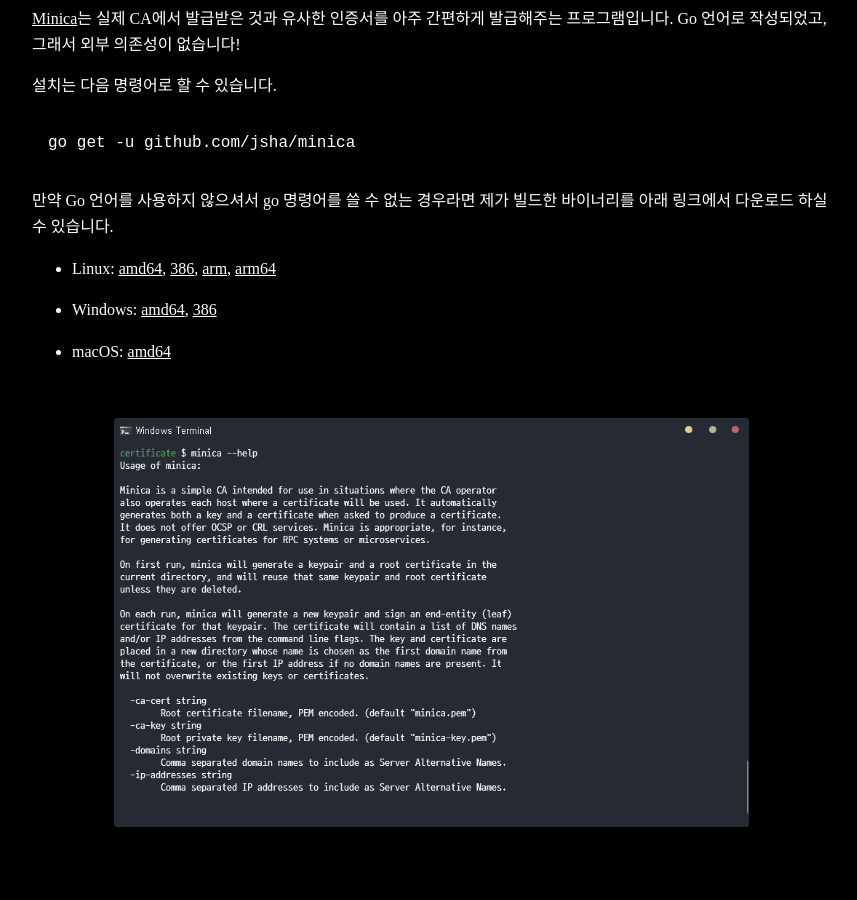
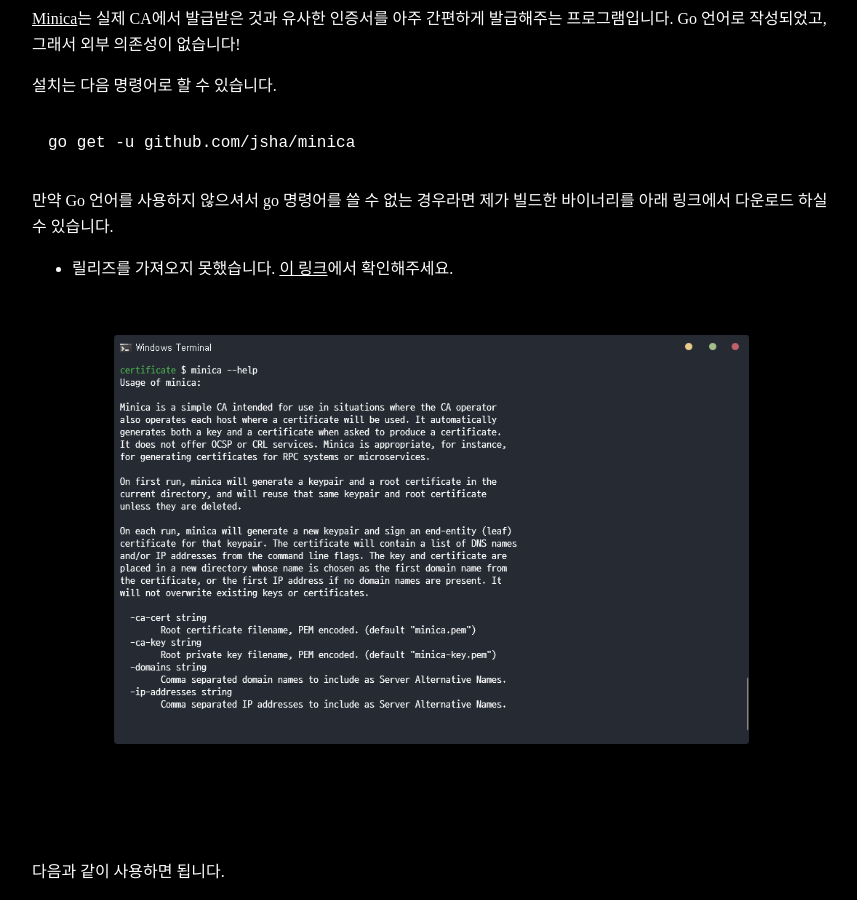
Before and after one commit to ybkimm/ybkimm.github.io, a Jekyll site: the page built from _posts/2019-12-02-https-for-localhost-with-minica.md, in a window 1280 px wide and 900 px high, scrolled down 950 px. Shown: the whole window, without its empty margins (208-1065 px from the left). Built offline with Jekyll 4.4.1, drawn with Linux system fonts in a browser that asks for light colours; comment, search, counter and statistics services are not loaded.

Commit message:
릴리즈 동적으로 가져오도록 변경

```diff
--- a/_posts/2019-12-02-https-for-localhost-with-minica.md
+++ b/_posts/2019-12-02-https-for-localhost-with-minica.md
@@ -38,9 +38,49 @@ go get -u github.com/jsha/minica
 
 만약 Go 언어를 사용하지 않으셔서 go 명령어를 쓸 수 없는 경우라면 제가 빌드한 바이너리를 아래 링크에서 다운로드 하실 수 있습니다.
 
-* Linux: [amd64](/assets/files/2019-12-02-https-for-localhost-with-minica/linux_amd64/minica), [386](/assets/files/2019-12-02-https-for-localhost-with-minica/linux_386/minica), [arm](/assets/files/2019-12-02-https-for-localhost-with-minica/linux_arm/minica), [arm64](/assets/files/2019-12-02-https-for-localhost-with-minica/linux_arm64/minica)
-* Windows: [amd64](/assets/files/2019-12-02-https-for-localhost-with-minica/windows_amd64/minica.exe), [386](/assets/files/2019-12-02-https-for-localhost-with-minica/windows_386/minica.exe)
-* macOS: [amd64](/assets/files/2019-12-02-https-for-localhost-with-minica/darwin_amd64/minica)
+<div id="minica-assets">
+    <ul>
+        <li><p>릴리즈를 가져오고 있습니다...</p></li>
+    </ul>
+</div>
+<script defer>
+    const insertAssets = (release) => {
+        const el = document.getElementById('minica-assets')
+        if (release == null) {
+            el.innerHTML = '<ul><li><p>릴리즈를 가져오지 못했습니다. <a href="https://github.com/ybkimm/minica/releases">이 링크</a>에서 확인해주세요.</p></li></ul>'
+        } else {
+            const ul = document.createElement('ul')
+            let asset
+            release.assets.forEach((asset) => {
+                let li = document.createElement('li')
+                let anchor = document.createElement('a')
+                anchor.innerText = asset.name
+                anchor.setAttribute('href', asset.browser_download_url)
+                li.appendChild(anchor)
+                ul.appendChild(li)
+            })
+            el.parentNode.replaceChild(ul, el)
+        }
+    }
+    document.addEventListener('DOMContentLoaded', () => {
+        var request = new XMLHttpRequest();
+        request.open('GET', 'https://api.github.com/repos/ybkimm/minica/releases/latest', true);
+        Object.assign(request, {
+            onload: () => {
+                if (request.status == 200) {
+                    let resp = JSON.parse(request.response)
+                    insertAssets(resp)
+                } else {
+                    insertAssets(null)
+                }
+            },
+            onerror: () => {
+                insertAssets(null)
+            }
+        })
+        request.send();
+    })
+</script>
 
 ![](/assets/images/2019-12-02-https-for-localhost-with-minica/minica-help.png)
 
```
Also changed, not shown: 7 other files.
